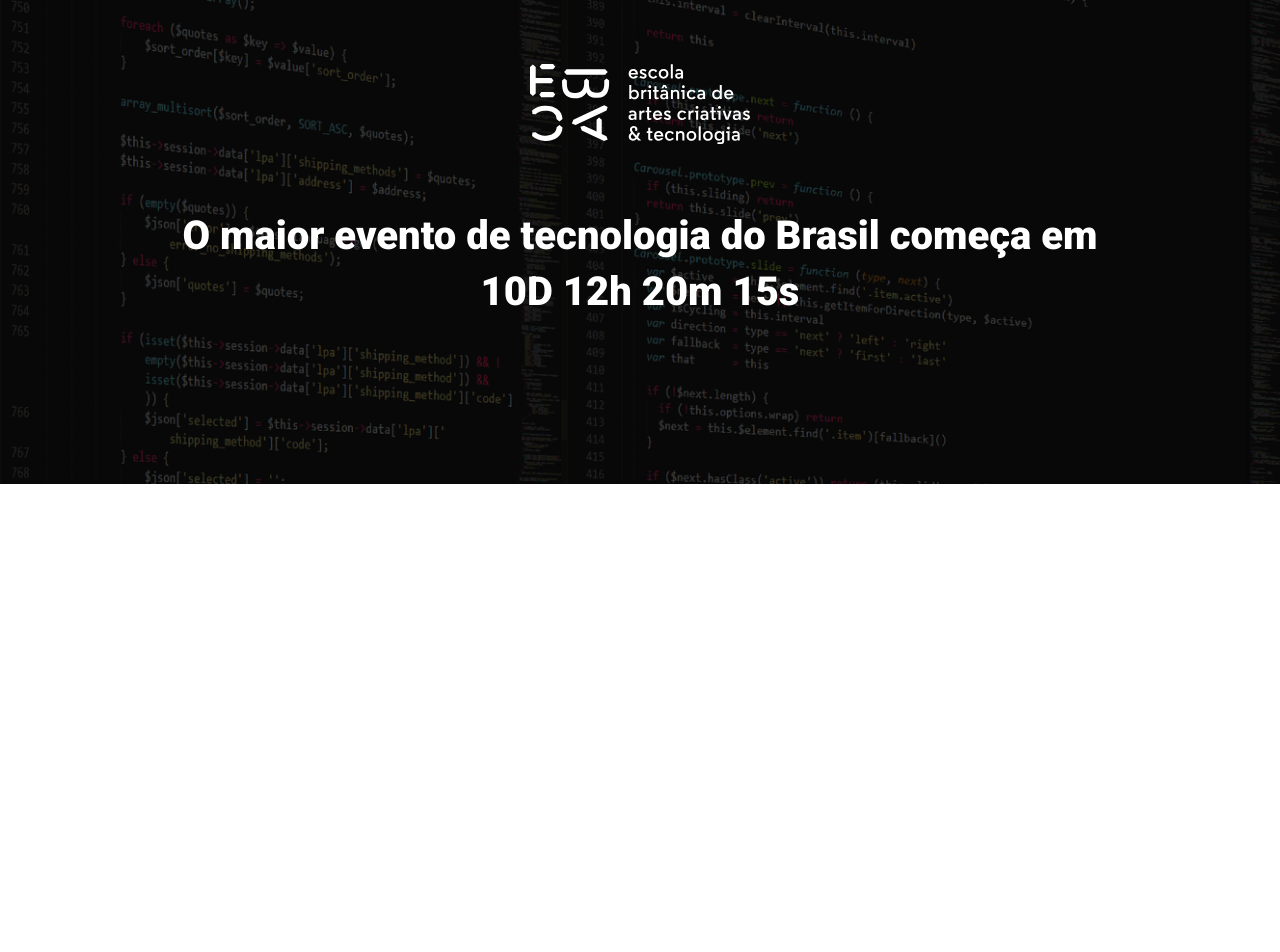
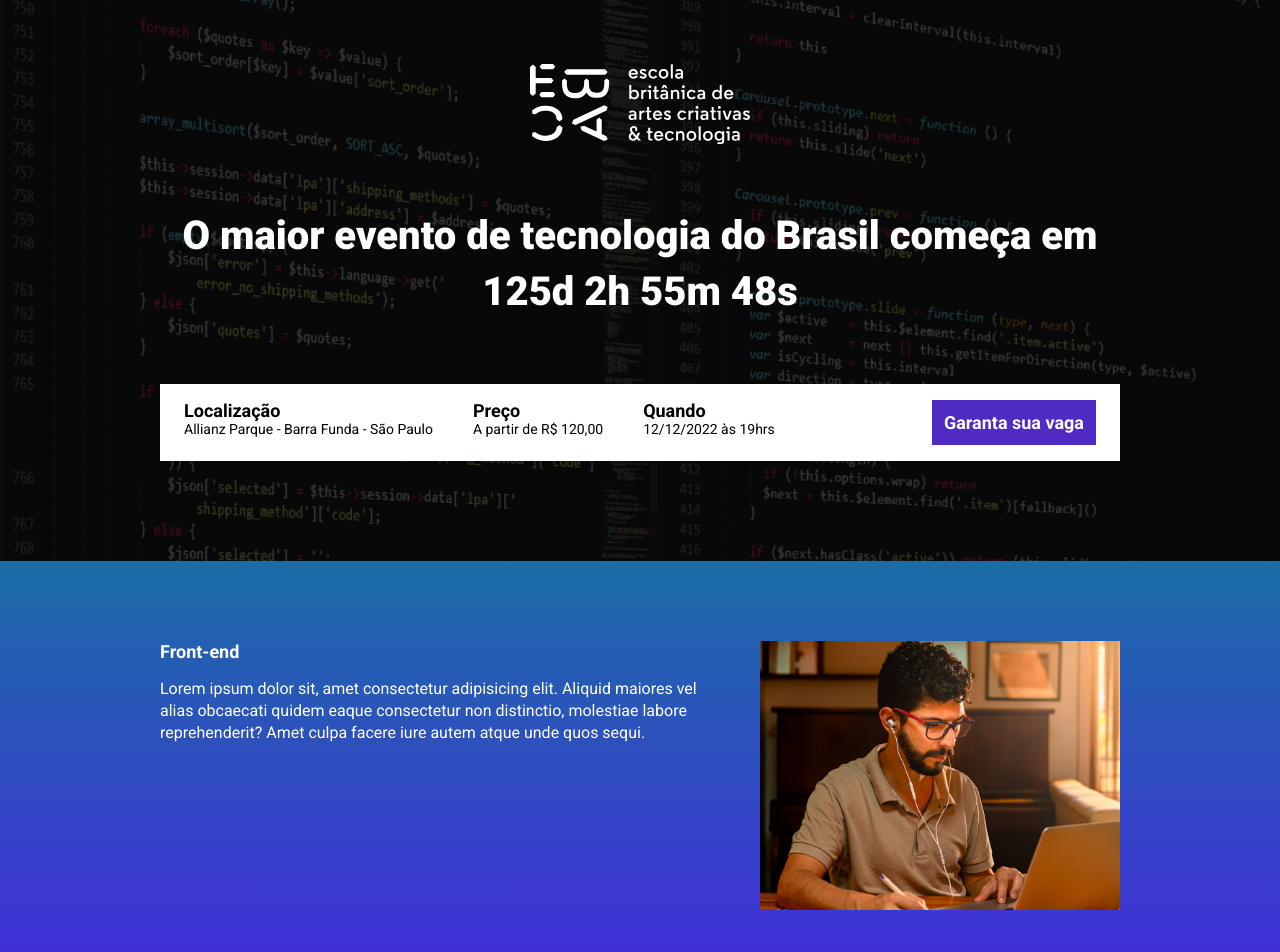
Before and after one commit to renanoliveira31/ebac_tech_talks, a website built with Parcel: page src/index.html in a window 1280 px wide. Shown: the top 952 px of the page. Before the commit the page ends 800 px from the top, so only its background shows below. Built offline with nearby package versions, Linux system fonts and the light colour scheme.

Commit message:
criando a contagem regressiva

```diff
--- a/package.json
+++ b/package.json
@@ -2,9 +2,9 @@
   "name": "ebac",
   "version": "1.0.0",
   "description": "",
-  "main": "index.js",
   "scripts": {
     "dev": "parcel src/index.html src/styles/main.scss src/scripts/main.js",
+    "build":"parcel build src/index.html",
     "test": "echo \"Error: no test specified\" && exit 1"
   },
   "keywords": [],
--- a/src/index.html
+++ b/src/index.html
@@ -1,21 +1,92 @@
 <!DOCTYPE html>
-<html lang="pt-br">
+<html lang="pt-BR">
 <head>
     <meta charset="UTF-8">
+    <meta http-equiv="X-UA-Compatible" content="IE=edge">
     <meta name="viewport" content="width=device-width, initial-scale=1.0">
+    <title>EBAC Tech Talks</title>
+
     <link rel="preconnect" href="https://fonts.googleapis.com">
-<link rel="preconnect" href="https://fonts.gstatic.com" crossorigin>
-<link href="https://fonts.googleapis.com/css2?family=Roboto:ital,wght@0,100;0,300;0,400;0,500;0,700;0,900;1,100;1,300;1,400;1,500;1,700;1,900&display=swap" rel="stylesheet">
-<link rel="stylesheet" href="styles/main.scss">
-    <title>Ebac Tech Talks</title>
+    <link rel="preconnect" href="https://fonts.gstatic.com" crossorigin>
+    <link href="https://fonts.googleapis.com/css2?family=Roboto:wght@400;700;900&display=swap" rel="stylesheet">
+    <link rel="stylesheet" href="styles/main.scss">
+    <link rel="stylesheet" href="https://unpkg.com/aos@next/dist/aos.css" />
 </head>
 <body>
     <header class="hero">
         <div class="container">
-            <img class="hero__logo" src="/images/ebac_logo.svg" alt="EBAC">
-            <p class="hero__text">O maior evento de tecnologia do Brasil começa em 10D 12h 20m 15s</p>
+            <img class="hero__logo" src="./images/ebac_logo.svg" alt="EBAC">
+            <p class="hero__text">
+                O maior evento de tecnologia do Brasil começa em <span id="contador"></span>
+            </p>
+            <div class="infos-bar">
+                <ul class="infos-bar__infos">
+                    <li class="infos-bar__infos__item">
+                        <b>Localização</b>
+                        Allianz Parque - Barra Funda - São Paulo
+                    </li>
+                    <li class="infos-bar__infos__item">
+                        <b>Preço</b>
+                        A partir de R$ 120,00
+                    </li>
+                    <li class="infos-bar__infos__item">
+                        <b>Quando</b>
+                        12/12/2022 às 19hrs
+                    </li>
+                </ul>
+                <a href="#" class="button button--primary">
+                    Garanta sua vaga
+                </a>
+            </div>
         </div>
     </header>
+
+    <section class="event event--frontend">
+        <div class="container" data-aos="fade-right">
+            <div class="event__details">
+                <h2 class="event__details__title">Front-end</h2>
+                <p class="event__details__description">
+                    Lorem ipsum dolor sit, amet consectetur adipisicing elit. Aliquid maiores vel alias obcaecati quidem eaque consectetur non distinctio, molestiae labore reprehenderit? Amet culpa facere iure autem atque unde quos sequi.
+                </p>
+            </div>
+            <img class="event__image" src="./images/frontend.png" alt="Front-end">
+        </div>
+    </section>
+    <section class="event event--ui-ux event--image-left">
+        <div class="container" data-aos="fade-left">
+            <div class="event__details">
+                <h2 class="event__details__title">UI/UX</h2>
+                <p class="event__details__description">
+                    Lorem ipsum dolor sit, amet consectetur adipisicing elit. Aliquid maiores vel alias obcaecati quidem eaque consectetur non distinctio, molestiae labore reprehenderit? Amet culpa facere iure autem atque unde quos sequi.
+                </p>
+            </div>
+            <img class="event__image" src="./images/ui-ux.png" alt="UI/UX">
+        </div>
+    </section>
+    <section class="event event--data-science">
+        <div class="container" data-aos="fade-right">
+            <div class="event__details">
+                <h2 class="event__details__title">Data Science</h2>
+                <p class="event__details__description">
+                    Lorem ipsum dolor sit, amet consectetur adipisicing elit. Aliquid maiores vel alias obcaecati quidem eaque consectetur non distinctio, molestiae labore reprehenderit? Amet culpa facere iure autem atque unde quos sequi.
+                </p>
+            </div>
+            <img class="event__image" src="./images/data.png" alt="Data Science">
+        </div>
+    </section>
+    <section class="event event--backend event--image-left">
+        <div class="container" data-aos="fade-left">
+            <div class="event__details">
+                <h2 class="event__details__title">Back-end</h2>
+                <p class="event__details__description">
+                    Lorem ipsum dolor sit, amet consectetur adipisicing elit. Aliquid maiores vel alias obcaecati quidem eaque consectetur non distinctio, molestiae labore reprehenderit? Amet culpa facere iure autem atque unde quos sequi.
+                </p>
+            </div>
+            <img class="event__image" src="./images/backend.png" alt="Back-end">
+        </div>
+    </section>
+
+    <script src="https://unpkg.com/aos@next/dist/aos.js"></script>
     <script src="scripts/main.js"></script>
 </body>
 </html>
--- a/src/scripts/main.js
+++ b/src/scripts/main.js
@@ -0,0 +1,27 @@
+AOS.init();
+
+const dataDoEvento = new Date("jul 31, 2024 19:00:00");
+const timeStampDoEvento = dataDoEvento.getTime();
+
+const contaAsHoras = setInterval(function() {
+    const agora = new Date();
+    const timeStampAtual = agora.getTime();
+
+    const distanciaAteOEvento = timeStampDoEvento - timeStampAtual;
+
+    const diaEmMs = 1000 * 60 * 60 * 24;
+    const horaEmMs = 1000 * 60 * 60;
+    const minutoEmMs = 1000 * 60;
+
+    const diasAteOEvento = Math.floor(distanciaAteOEvento / diaEmMs);
+    const horasAteOEvento = Math.floor((distanciaAteOEvento % diaEmMs) / horaEmMs);
+    const minutosAteOEvento = Math.floor((distanciaAteOEvento % horaEmMs) / minutoEmMs);
+    const segundosAteOEvento = Math.floor((distanciaAteOEvento % minutoEmMs) / 1000);
+
+    document.getElementById('contador').innerHTML = `${diasAteOEvento}d ${horasAteOEvento}h ${minutosAteOEvento}m ${segundosAteOEvento}s`;
+
+    if (distanciaAteOEvento < 0) {
+        clearInterval(contaAsHoras);
+        document.getElementById('contador').innerHTML = 'Evento expirado';
+    }
+}, 1000);
--- /dev/null
+++ b/src/styles/_event.scss
@@ -0,0 +1,63 @@
+@use 'variables';
+
+.event {
+    padding: 80px 0;
+
+    &--frontend {
+        background-image: linear-gradient(variables.$blue1, variables.$blue2);
+    }
+
+    &--ui-ux {
+        background-image: linear-gradient(variables.$blue2, variables.$pink);
+    }
+
+    &--data-science {
+        background-image: linear-gradient(variables.$pink, variables.$yellow);
+    }
+
+    &--backend {
+        background-image: linear-gradient(variables.$yellow, variables.$pink);
+    }
+
+    &--image-left {
+        .container {
+            flex-direction: row-reverse;
+        }
+    }
+
+    .container {
+        display: flex;
+        gap: 40px;
+    }
+
+    &__image {
+        max-width: 360px;
+    }
+
+    &__details {
+        &__title {
+            font-size: 18px;
+            font-weight: bold;
+            margin-bottom: 16px;
+        }
+
+        &__description {
+            line-height: 22px;
+        }
+    }
+
+    @media (max-width: 640px) {
+        .container {
+            display: block;
+        }
+
+        &__image {
+            width: 100%;
+        }
+
+        &__details {
+            margin-right: 0;
+            margin-bottom: 16px;
+        }
+    }
+}
--- a/src/styles/_hero.scss
+++ b/src/styles/_hero.scss
@@ -1,7 +1,7 @@
 .hero {
     padding-top: 64px;
     padding-bottom: 100px;
-    background-image: url(../../images/fundo.png);
+    background-image: url(../images/fundo.png);
     background-repeat: no-repeat;
     background-size: cover;
     position: relative;
--- /dev/null
+++ b/src/styles/_variables.scss
@@ -0,0 +1,8 @@
+$textColor: #fff;
+$secondaryTextColor: #000;
+
+$blue1: #1B6CA7;
+$blue2: #442BDB;
+$pink: #89223B;
+$yellow: #9C791D;
+$purple: #4F2AC3;
--- /dev/null
+++ b/src/styles/components/_buttons.scss
@@ -0,0 +1,25 @@
+@use '../variables';
+
+.button {
+    padding: 12px;
+    font-size: 18px;
+    font-weight: bold;
+    text-decoration: none;
+    text-align: center;
+    white-space: nowrap;
+
+    &--primary {
+        color: #fff;
+        background-color: variables.$purple;
+    }
+
+    @media (max-width: 640px) {
+        display: block;
+        width: 100%;
+    }
+
+    @media (max-width: 1024px) {
+        display: flex;
+        align-items: center;
+    }
+}
--- /dev/null
+++ b/src/styles/components/_infos_bar.scss
@@ -0,0 +1,42 @@
+@use '../variables';
+
+.infos-bar {
+    padding: 16px 24px;
+    background-color: variables.$textColor;
+    display: flex;
+    justify-content: space-between;
+
+    &__infos {
+        display: flex;
+        gap: 40px;
+
+        &__item {
+            font-size: 14px;
+            color: variables.$secondaryTextColor;
+
+            b {
+                color: variables.$secondaryTextColor;
+                font-size: 18px;
+                display: block;
+            }
+        }
+    }
+
+    @media (max-width: 640px) {
+        display: block;
+
+        &__infos {
+            display: block;
+
+            &__item {
+                margin-bottom: 24px;
+            }
+        }
+    }
+
+    @media (max-width: 1024px) {
+        &__infos {
+            gap: 16px;
+        }
+    }
+}
--- a/src/styles/main.scss
+++ b/src/styles/main.scss
@@ -1,12 +1,16 @@
-@use '_hero';
-
+@use 'hero';
+@use 'components/infos_bar';
+@use 'components/buttons';
+@use 'event';
+@use 'variables';
 
 * {
     margin: 0;
     padding: 0;
     box-sizing: border-box;
     font-family: Roboto, sans-serif;
-    color: white;
+    color: variables.$textColor;
+    list-style: none;
 }
 
 .container {
@@ -14,12 +18,11 @@
     width: 100%;
     margin: 0 auto;
 
-    @media (max-width:640px) {
+    @media (max-width: 640px) {
         max-width: 80%;
-
     }
 
-    @media (max-width:1024px) {
+    @media (max-width: 1024px) {
         max-width: 90%;
     }
 }
```
Also changed, not shown: src/images/backend.png (renamed from images/backend.png), src/images/data.png (renamed from images/data.png), src/images/ebac_logo.svg (renamed from images/ebac_logo.svg), src/images/frontend.png (renamed from images/frontend.png), src/images/fundo.png (renamed from images/fundo.png), src/images/ui-ux.png (renamed from images/ui-ux.png).
